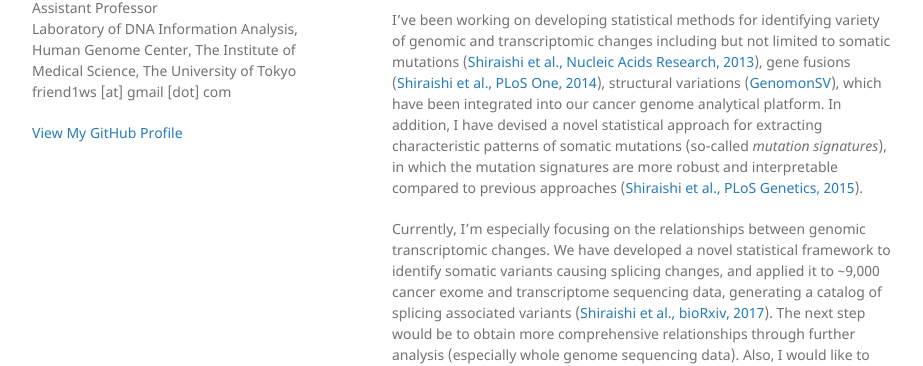
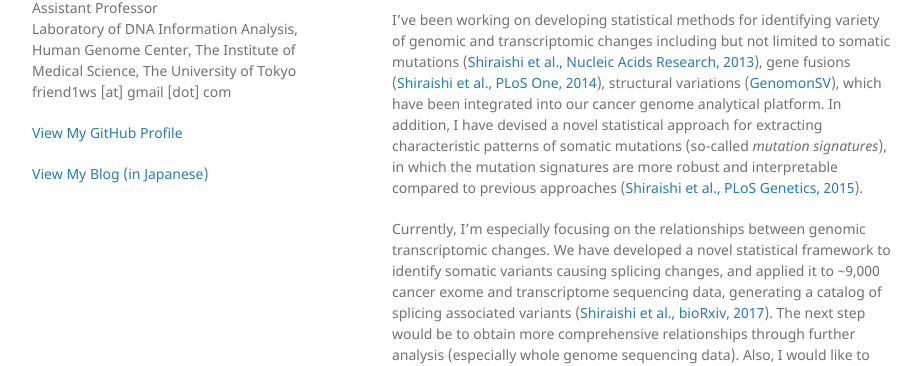
Before and after one commit to friend1ws/friend1ws.github.io, a Jekyll site: the page built from index.md, in a window 1280 px wide. Shown: the part 359-725 px from the top of the page, without its empty margins (178-1101 px from the left). Built offline with Jekyll 4.4.1, drawn with Linux system fonts in a browser that asks for light colours; our own code applies the rules of GitHub Pages for plain Markdown files.

Commit message:
Update default.html

```diff
--- a/_layouts/default.html
+++ b/_layouts/default.html
@@ -21,14 +21,17 @@
         <a href="{{ site.github.url }}"> <h2>{{ site.title | default: site.github.repository_name }}</h2> </a>
         <p>{{ site.description | default: site.github.project_tagline }}</p>
 
+      <!--
         {% if site.github.is_project_page %}
           <p class="view"><a href="{{ site.github.repository_url }}">View the Project on GitHub <small>{{ github_name }}</small></a></p>
         {% endif %}
+      -->
 
         {% if site.github.is_user_page %}
           <p class="view"><a href="{{ site.github.owner_url }}">View My GitHub Profile</a></p>
         {% endif %}
 
+         <p class="view"><a href="{{ site.wordpress_url }}">View My Blog (in Japanese)</a></p>
       <!--
         {% if site.show_downloads %}
           <ul>
```
